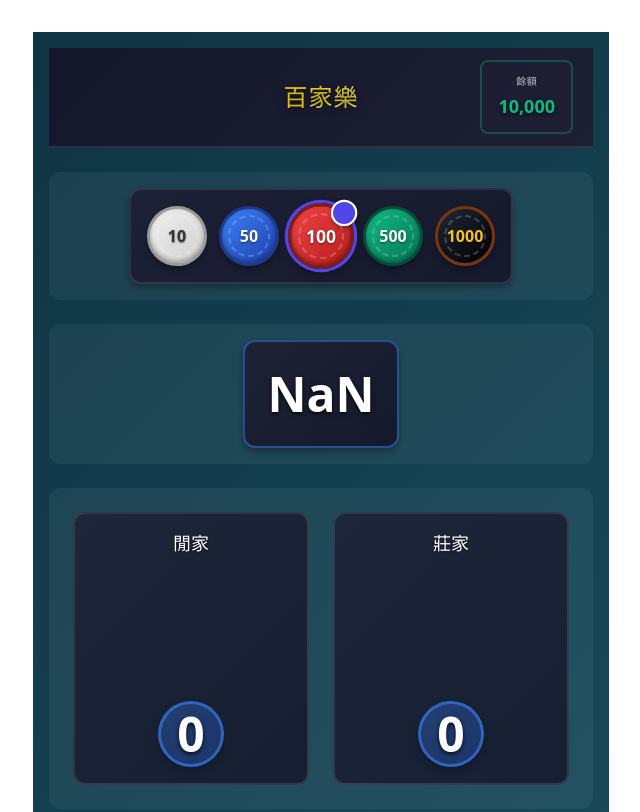
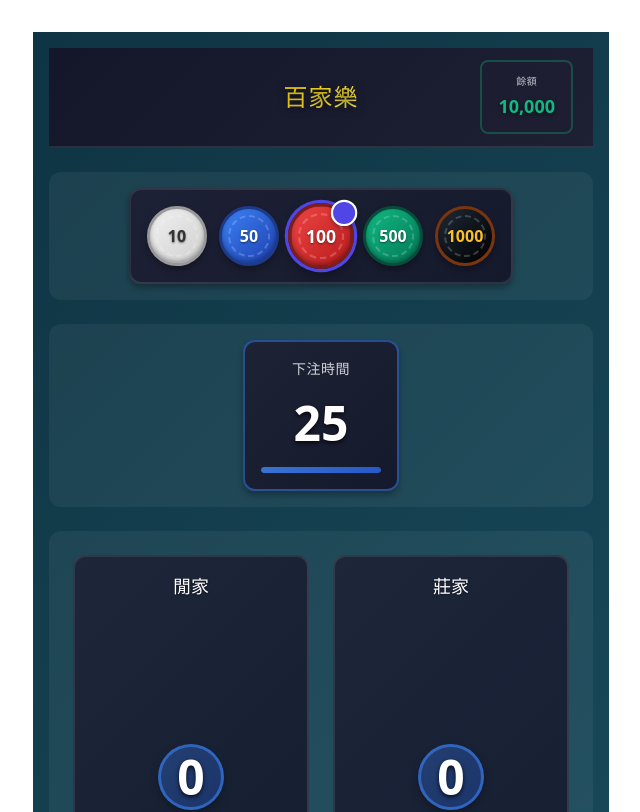
Before and after one commit to BeStronger1983/SDDReactTypeScriptBaccarat, a React (Vite) app in the folder baccarat-game/: page / in a window 1280 px wide. Shown: the top 812 px of the page, without its empty margins (319-959 px from the left). Built offline with nearby package versions, Linux system fonts and the light colour scheme.

Commit message:
修正下注時間為 NaN 的問題

```diff
--- a/baccarat-game/src/components/game/GameTable.tsx
+++ b/baccarat-game/src/components/game/GameTable.tsx
@@ -231,7 +231,7 @@ export const GameTable: React.FC = () => {
       {/* 計時器（僅在下注階段顯示） */}
       {phase === 'betting' && timer > 0 && (
         <div className="game-section timer-section">
-          <BetTimer timeLeft={timer} />
+          <BetTimer seconds={timer} onTimeUp={handleDeal} label="下注時間" showProgress />
         </div>
       )}
 
```
